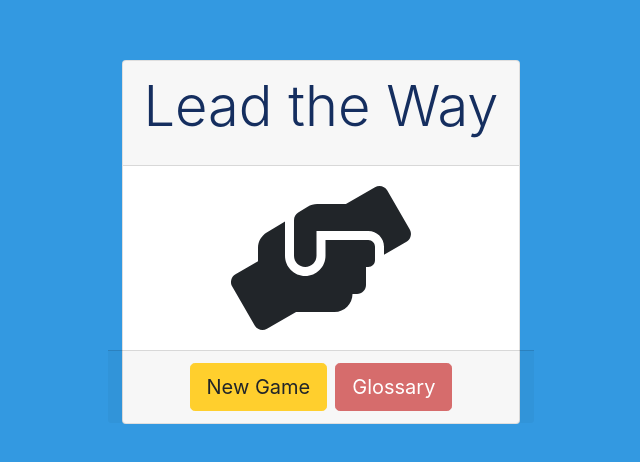
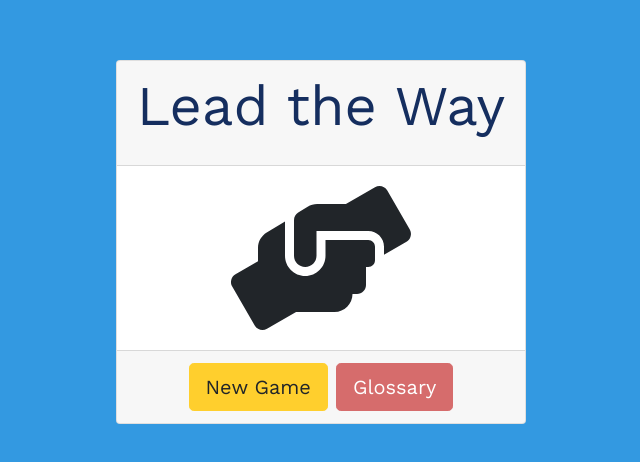
Before and after one commit to DBombay/ltw, a React (Create React App) app: page / in a window 1280 px wide. Shown: the part 158-620 px from the top of the page, without its empty margins (319-959 px from the left). Built offline with nearby package versions, Linux system fonts and the light colour scheme.

Commit message:
Updated font family

```diff
--- a/public/index.html
+++ b/public/index.html
@@ -19,6 +19,9 @@
       work correctly both with client-side routing and a non-root public URL.
       Learn how to configure a non-root public URL by running `npm run build`.
     -->
+    <style>
+      @import url('https://fonts.googleapis.com/css?family=Work+Sans');
+    </style>
     <title>Lead the Way</title>
   </head>
   <body class="bg-primary">
--- a/src/App/Start/Containers/StartContainer.js
+++ b/src/App/Start/Containers/StartContainer.js
@@ -14,11 +14,9 @@ export default function StartContainer() {
           <FontAwesomeIcon icon="hands-helping" size='9x'/>
         </CardBody>
 
-        <CardFooter className='row justify-content-center'>
-          <div>
+        <CardFooter>
+          <div className='row justify-content-center'>
             <Button size='lg' color='warning' href={`/game`} className='mx-1 col-auto'>New Game</Button>
-          </div>
-          <div>
             <Button size='lg' color='danger' href={`/glossary`} className='mx-1 col-auto'>Glossary</Button>
           </div>
         </CardFooter>
--- a/src/styles/index.scss
+++ b/src/styles/index.scss
@@ -3,6 +3,7 @@
 html, body {
   height: 100%;
   overflow-x: hidden;
+  font-family: 'Work Sans', sans-serif;
 }
 
 
```
Also changed, not shown: src/App/Game/lib/Events/NeutalEventsDeck.js, src/styles/index.css.
